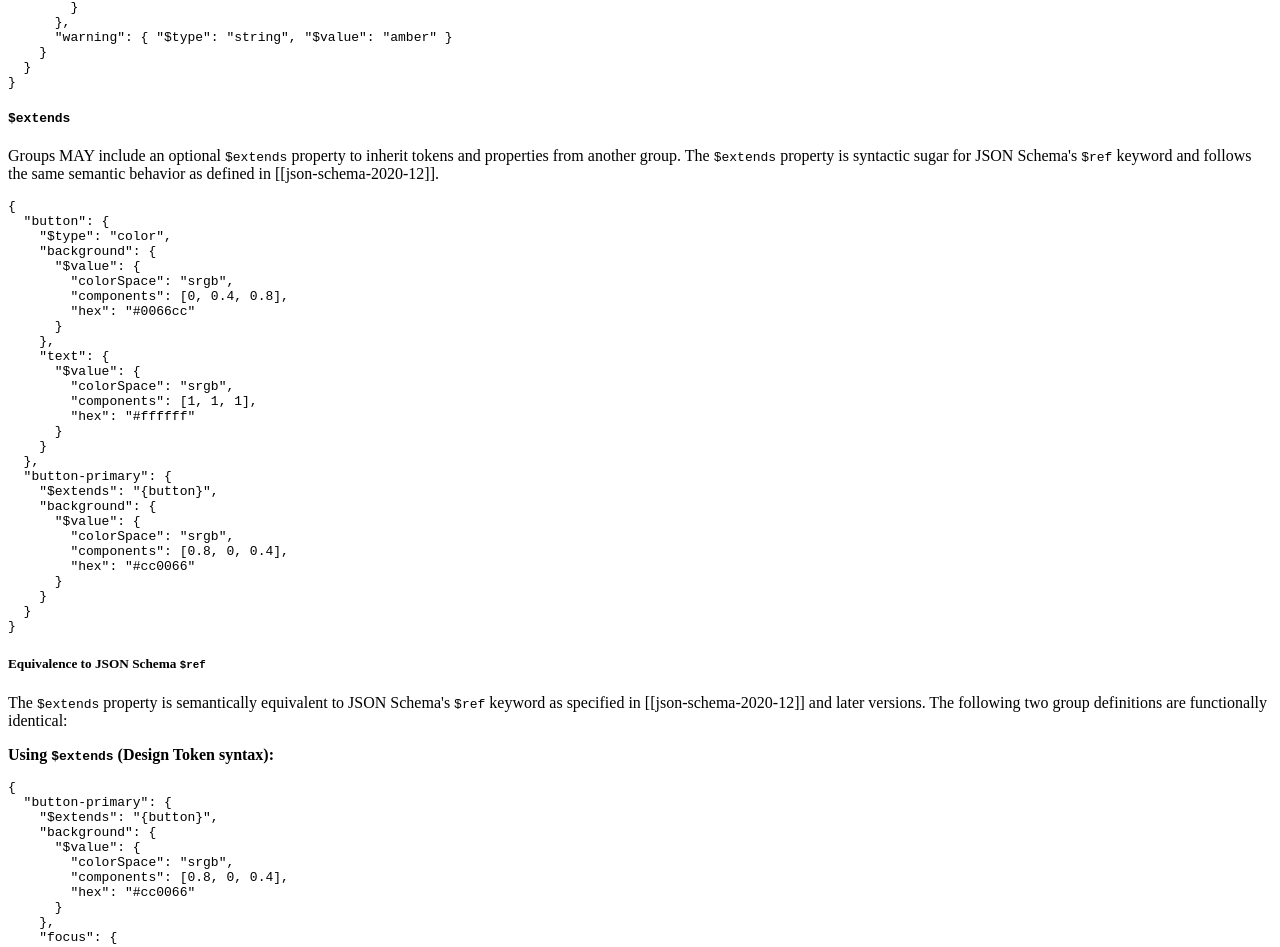
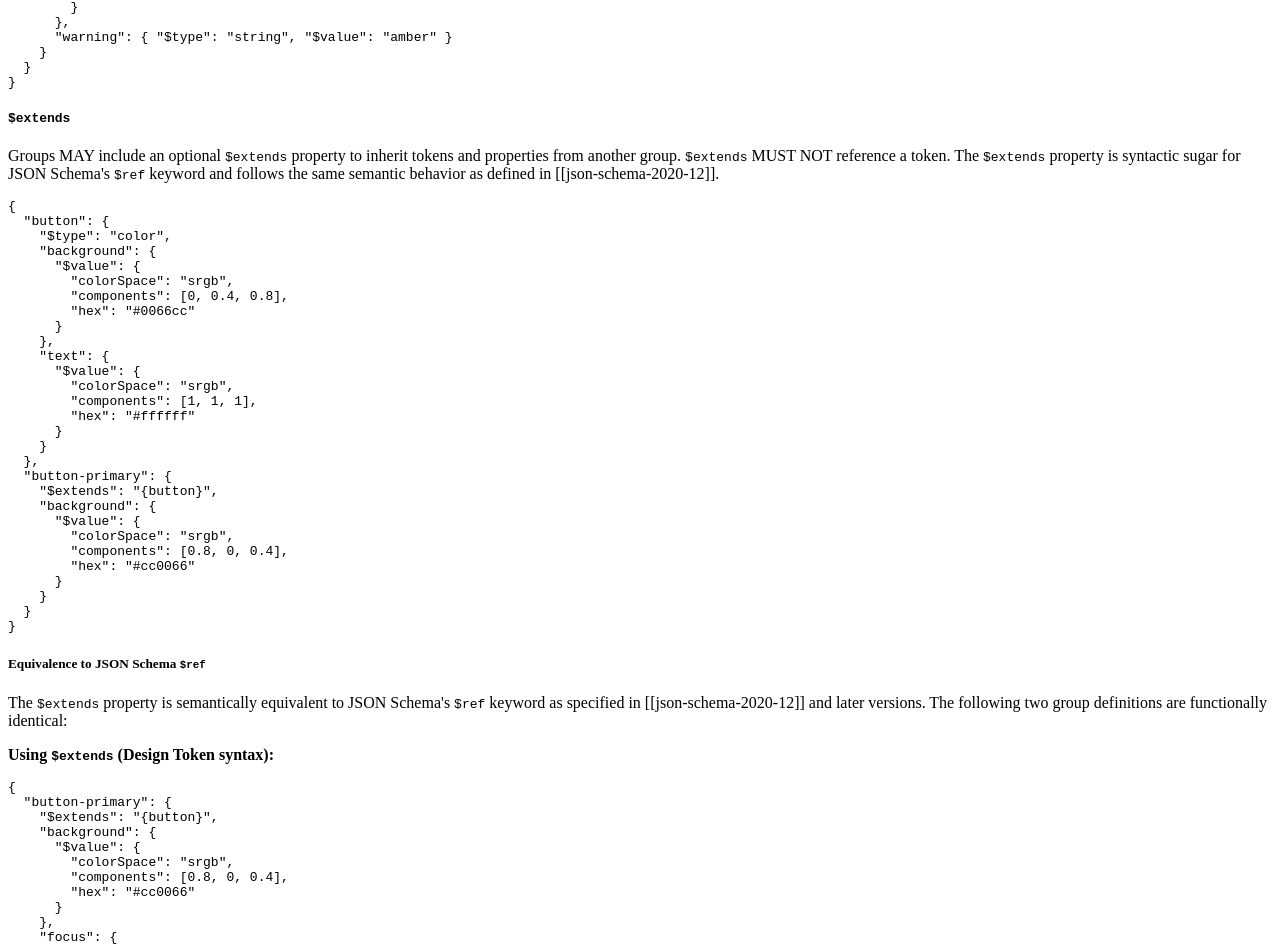
Before and after one commit to design-tokens/community-group, an Eleventy site: page technical-reports/format/groups.md in a window 1280 px wide. Shown: the part 2026-2973 px from the top of the page. Built offline with nearby package versions, Linux system fonts and the light colour scheme; Eleventy itself is replaced by a stand-in of ours; code samples lack their colours; files that its build step writes are made by us from their sources; files whose address does not match are found by name.

Commit message:
Clarify that $extends (in a group) must not reference a token.
Co-authored-by: Drew Powers <drew@pow.rs>

```diff
--- a/technical-reports/format/groups.md
+++ b/technical-reports/format/groups.md
@@ -140,7 +140,7 @@ Groups MAY include an optional [`$type`](design-token#type) property that acts a
 
 #### `$extends`
 
-Groups MAY include an optional `$extends` property to inherit tokens and properties from another group. The `$extends` property is syntactic sugar for JSON Schema's `$ref` keyword and follows the same semantic behavior as defined in [[json-schema-2020-12]].
+Groups MAY include an optional `$extends` property to inherit tokens and properties from another group. `$extends` MUST NOT reference a token. The `$extends` property is syntactic sugar for JSON Schema's `$ref` keyword and follows the same semantic behavior as defined in [[json-schema-2020-12]].
 
 <aside class="example">
 
```
